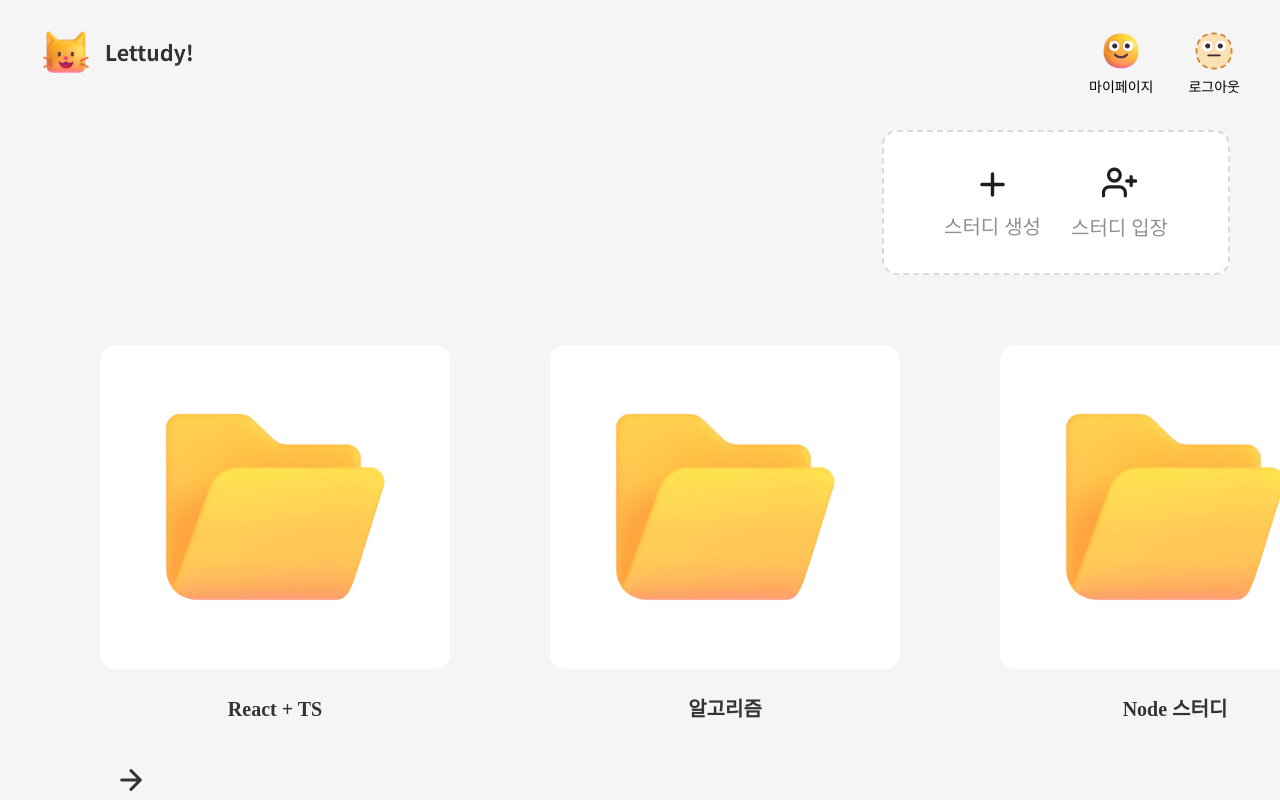
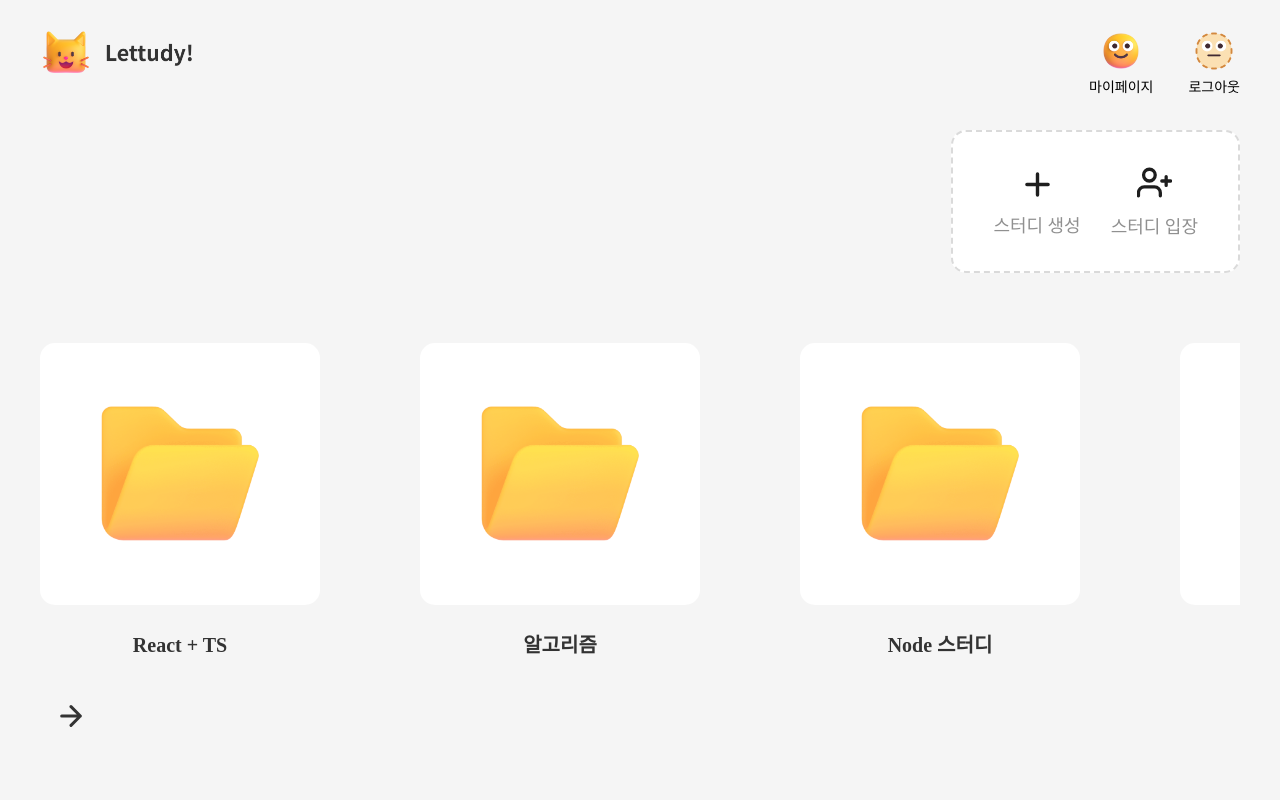
Before and after one commit to IIIIIFive/Lettudy_Client, a React (Vite) app: page / in a window 1280 px wide. Built offline with nearby package versions, Linux system fonts and the light colour scheme; a web font is replaced by a local one.

Commit message:
[Fix/#15] 전체 레이아웃 및 디자인 변경

```diff
--- a/src/App.tsx
+++ b/src/App.tsx
@@ -8,7 +8,6 @@ import Login from './pages/Login';
 import Header from './components/common/Header';
 import MainLayout from './components/layout/MainLayout';
 import StudyRoom from './pages/StudyRoom';
-import HomepageLayout from './components/layout/HomepageLayout';
 import MyPage from './pages/MyPage';
 
 const router = createBrowserRouter([
@@ -26,26 +25,20 @@ const router = createBrowserRouter([
     path: '/',
     element: (
       <>
-        <Header />
-        <Outlet />
+        <MainLayout>
+          <Header />
+          <Outlet />
+        </MainLayout>
       </>
     ),
     children: [
       {
         index: true,
-        element: (
-          <HomepageLayout>
-            <HomePage />
-          </HomepageLayout>
-        ),
+        element: <HomePage />,
       },
       {
         path: 'room',
-        element: (
-          <MainLayout>
-            <StudyRoom />
-          </MainLayout>
-        ),
+        element: <StudyRoom />,
       },
       {
         path: '/mypage',
--- a/src/components/homepage/RoomItem.tsx
+++ b/src/components/homepage/RoomItem.tsx
@@ -14,7 +14,7 @@ function RoomItem({ roomName }: RoomItemProps) {
             className='image'
             src='/assets/images/folder.png'
             alt='folder'
-            width={250}
+            width={180}
           />
         </div>
 
--- a/src/components/homepage/RoomList.tsx
+++ b/src/components/homepage/RoomList.tsx
@@ -33,7 +33,7 @@ const RoomListStyle = styled.div`
   gap: 100px;
   overflow-x: auto;
   white-space: nowrap;
-  padding: 50px 100px;
+  padding: 50px 0;
   overflow-x: hidden;
 
   scrollbar-width: none;
--- a/src/components/layout/HomepageLayout.tsx
+++ /dev/null
@@ -1,14 +0,0 @@
-import React from 'react';
-import styled from 'styled-components';
-
-function HomepageLayout({ children }: { children: React.ReactNode }) {
-  return <Container>{children}</Container>;
-}
-
-export default HomepageLayout;
-
-const Container = styled.main`
-  flex: 1;
-  width: 100%;
-  margin: 0 auto;
-`;
--- a/src/components/mypage/ProfileBox.tsx
+++ b/src/components/mypage/ProfileBox.tsx
@@ -40,6 +40,7 @@ const StyledProfileBox = styled.div`
     border-radius: 50%;
     background: ${({ theme }) => theme.color_bgLightGray};
     margin: 0 auto;
+    padding-bottom: 12px;
     position: relative;
     display: flex;
     justify-content: center;
--- a/src/components/mypage/StudyRoomList.tsx
+++ b/src/components/mypage/StudyRoomList.tsx
@@ -115,6 +115,7 @@ const StyledStudyRoomList = styled.div`
 
   .study-table {
     width: 100%;
+
     text-align: center;
     border-collapse: collapse;
     table-layout: fixed;
@@ -127,13 +128,13 @@ const StyledStudyRoomList = styled.div`
     }
 
     th {
-      padding: 36px 0;
+      padding: 36px 30px 36px 0;
       font-weight: bold;
       color: ${({ theme }) => theme.color_textKey};
     }
 
     td {
-      padding: 16px 0;
+      padding: 16px 30px 16px 0;
       color: ${({ theme }) => theme.color_textKey};
       font-size: ${({ theme }) => theme.fontSize_sm};
     }
--- a/src/pages/HomePage.tsx
+++ b/src/pages/HomePage.tsx
@@ -67,8 +67,7 @@ const HomePageStyle = styled.div`
   .buttons {
     align-self: flex-end;
     display: flex;
-    padding: 35px 60px;
-    margin-right: 50px;
+    padding: 35px 40px;
     margin-top: 30px;
     border-radius: 15px;
     background-color: ${({ theme }) => theme.color_bgWhite};
@@ -84,7 +83,7 @@ const HomePageStyle = styled.div`
 
       span {
         color: ${({ theme }) => theme.color_textGray};
-        font-size: ${({ theme }) => theme.fontSize_md};
+        font-size: ${({ theme }) => theme.fontSize_reg};
       }
 
       .plus {
@@ -98,7 +97,7 @@ const HomePageStyle = styled.div`
     width: 100%;
 
     .arrow {
-      margin-left: 120px;
+      margin-left: 20px;
     }
   }
 `;
--- a/src/pages/MyPage.tsx
+++ b/src/pages/MyPage.tsx
@@ -80,18 +80,18 @@ function MyPage() {
 }
 
 const MyPageStyle = styled.div`
-  padding: 32px;
+  padding-top: 30px;
   .container {
     gap: 40px;
     display: grid;
     grid-template-columns: 1fr 2fr;
-    padding: 30px 48px;
+    padding: 40px 0;
     position: relative;
   }
   .back-icon {
     cursor: pointer;
     position: absolute;
-    left: 50px;
+    left: 20px;
     top: -24px;
   }
 
```
